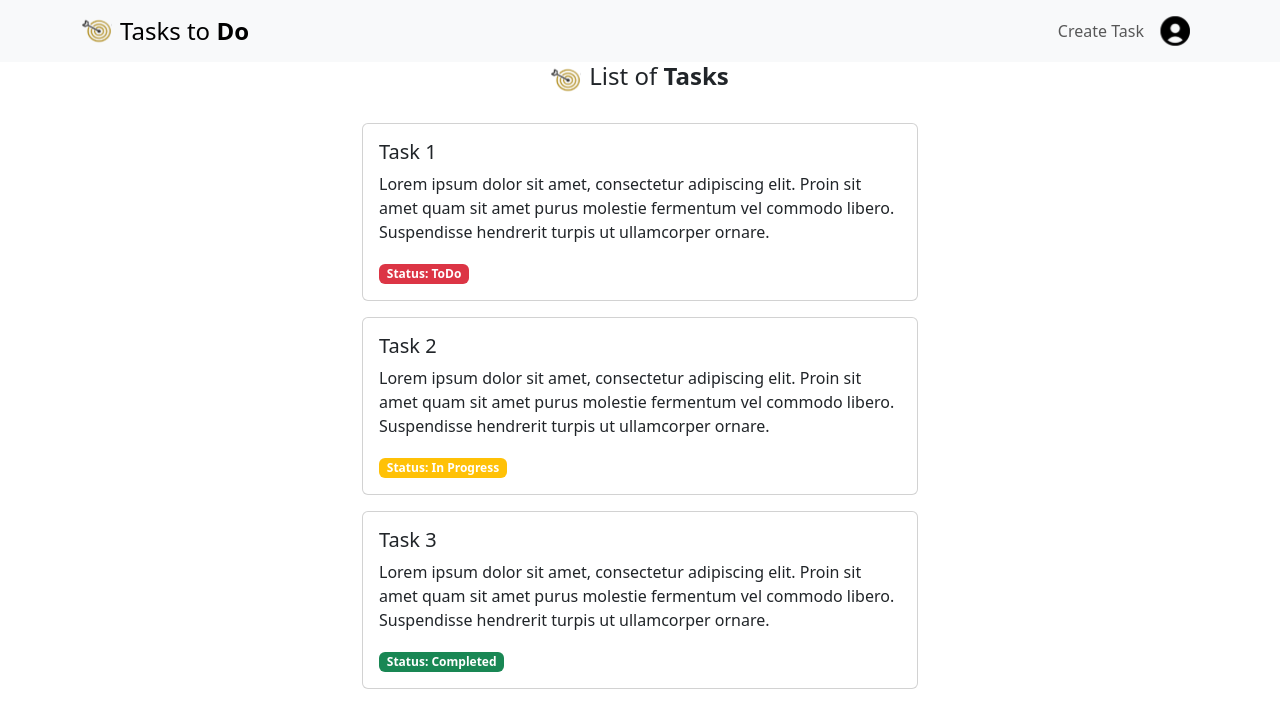
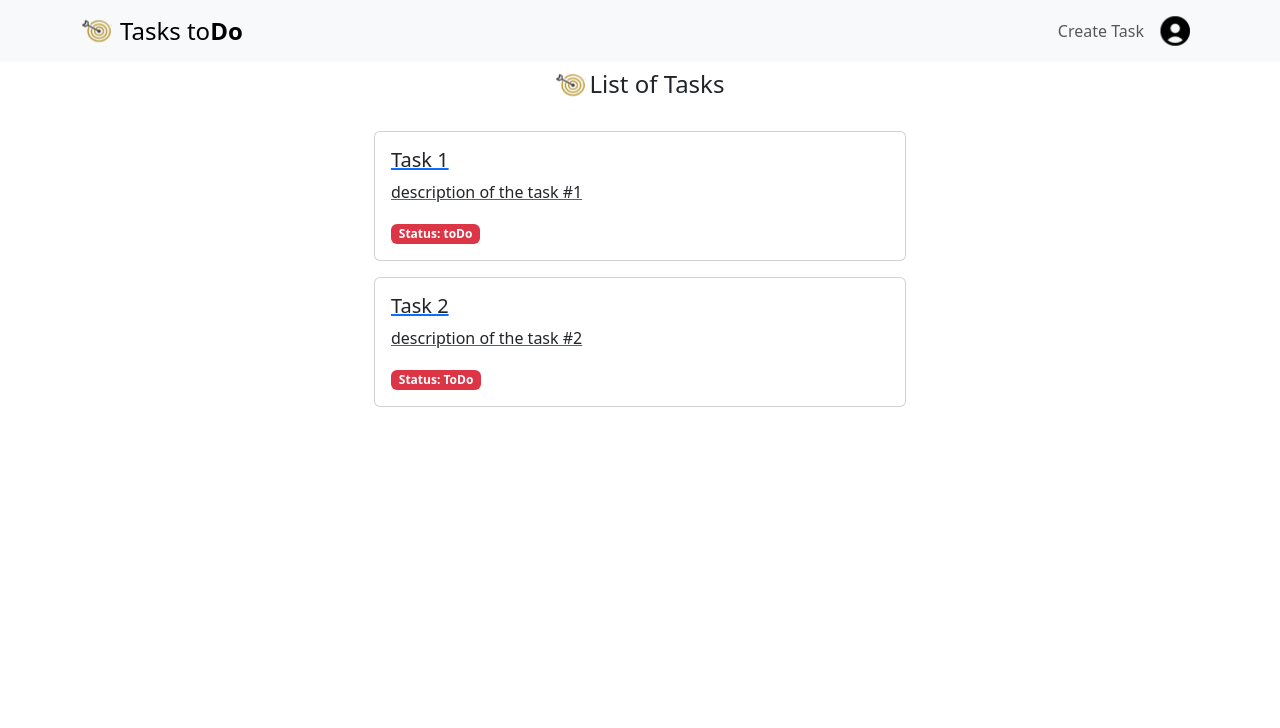
Before and after one commit to prbn97/front-taskstodo, a React (Create React App) app in the folder front-end/: page / in a window 1280 px wide. Shown: the top 728 px of the page. Built offline with nearby package versions, Linux system fonts and the light colour scheme.

Commit message:
better components

```diff
--- a/front-end/src/components/Header.js
+++ b/front-end/src/components/Header.js
@@ -3,6 +3,7 @@ import { Link } from 'react-router-dom';
 import { Container, Nav, Navbar, Modal, Button } from 'react-bootstrap';
 import logo from './img/logo.svg';
 import login from './img/login.svg';
+import Title from './Title';
 
 function Header() {
     const [showModal, setShowModal] = useState(false);
@@ -23,7 +24,7 @@ function Header() {
                             className="d-inline-block align-top"
                         />
                         <h4 className="mb-0 ms-2">
-                            Tasks to <strong className='text-Dark'>Do</strong>
+                            Tasks to<strong className='text-Dark'>Do</strong>
                         </h4>
                     </Navbar.Brand>
 
@@ -49,7 +50,9 @@ function Header() {
 
             <Modal show={showModal} onHide={handleCloseModal}>
                 <Modal.Header closeButton>
-                    <Modal.Title>Create Task</Modal.Title>
+                    <Modal.Title>
+                        <Title icon={logo} text="Create Tasks" />
+                    </Modal.Title>
                 </Modal.Header>
                 <Modal.Body>
                     {/* Aqui você pode colocar seu formulário de criação de tarefa */}
--- a/front-end/src/components/Title.js
+++ b/front-end/src/components/Title.js
@@ -1,16 +1,15 @@
-import logo from './img/logo.svg';
-const Title = () => {
+const Title = ({ icon, text }) => {
     return (
-        <div className="d-flex align-items-center">
+        <div className="d-flex align-items mt-2 ">
             <img
                 alt="icon-title"
-                src={logo}
+                src={icon}
                 width="30"
                 height="30"
-                className="d-inline-block align-top me-2"
+                className="me-1"
             />
             <h4>
-                {' '}List of <strong className="text-dark">Tasks</strong>
+                {text}
             </h4>
         </div>
     );
--- a/front-end/src/components/pages/ErrorPage.js
+++ b/front-end/src/components/pages/ErrorPage.js
@@ -5,10 +5,11 @@ export default function ErrorPage() {
     const error = useRouteError();
 
     return (
-        <div className="container">
+        <>
             <div className="row">
                 <Header />
             </div>
+
             <div className="row">
                 <div className="col-md-6 offset-md-3">
                     <h1 className="mt-3">Oops!</h1>
@@ -19,6 +20,6 @@ export default function ErrorPage() {
                     </p>
                 </div>
             </div>
-        </div>
+        </>
     );
 }
--- /dev/null
+++ b/front-end/src/components/pages/Task.js
@@ -0,0 +1,48 @@
+import { useEffect, useState } from "react";
+import logo from '../img/logo.svg';
+import Title from '../Title';
+import { useParams } from "react-router-dom";
+
+const Task = () => {
+    const [task, setTask] = useState({});
+    let { id } = useParams();
+
+    useEffect(() => {
+        let mockTask =
+        {
+            id: 1,
+            title: "Task 1",
+            description: "description of the task #1",
+            status: "toDo",
+        }
+        setTask(mockTask);
+    }, [id])
+
+    return (
+        <>
+            <div className="container">
+
+                <div className="row justify-content-center">
+                    <div className="col-auto">
+                        <Title icon={logo} text={task.title} />
+                    </div>
+                </div>
+
+
+                <div className="row m-2">
+                    <div className="col">
+                        <div key={task.id} className="card-body ">
+                            <span className="badge bg-danger">Status: {task.status}</span>
+                            <p className="card-text mt-2">{task.description}</p>
+                        </div>
+                    </div>
+
+
+                </div>
+            </div>
+
+        </>
+    );
+
+}
+export default Task;
--- a/front-end/src/components/pages/Tasks.js
+++ b/front-end/src/components/pages/Tasks.js
@@ -1,11 +1,34 @@
+import { useEffect, useState } from "react";
+import logo from '../img/logo.svg';
 import Title from '../Title';
+import { Link } from "react-router-dom";
+
 const Tasks = () => {
+    const [tasks, setTasks] = useState([]);
+    useEffect(() => {
+        let mockTaskList = [
+            {
+                id: 1,
+                title: "Task 1",
+                description: "description of the task #1",
+                status: "toDo",
+            },
+            {
+                id: 2,
+                title: "Task 2",
+                description: "description of the task #2",
+                status: "ToDo",
+            },
+        ]
+        setTasks(mockTaskList)
+    }, []);
     return (
         <>
-            <div className="col">
+            <div className="container">
+
                 <div className="row justify-content-center">
                     <div className="col-auto">
-                        <Title />
+                        <Title icon={logo} text="List of Tasks" />
                     </div>
                 </div>
 
@@ -13,32 +36,23 @@ const Tasks = () => {
                 <div className="row m-4">
                     <div className="col">
 
-                        <div className="card mb-3">
-                            <div className="card-body">
-                                <h5 className="card-title">Task 1</h5>
-                                <p className="card-text">Lorem ipsum dolor sit amet, consectetur adipiscing elit. Proin sit amet quam sit amet purus molestie fermentum vel commodo libero. Suspendisse hendrerit turpis ut ullamcorper ornare.</p>
-                                <span className="badge bg-danger">Status: ToDo</span>
-                            </div>
-                        </div>
 
-                        <div className="card mb-3">
-                            <div className="card-body">
-                                <h5 className="card-title">Task 2</h5>
-                                <p className="card-text">Lorem ipsum dolor sit amet, consectetur adipiscing elit. Proin sit amet quam sit amet purus molestie fermentum vel commodo libero. Suspendisse hendrerit turpis ut ullamcorper ornare.</p>
-                                <span className="badge bg-warning">Status: In Progress</span>
-                            </div>
-                        </div>
+                        {tasks.map((listItem) => (
+                            <Link to={`/tasks/${listItem.id}`}><div className="card mb-3 ">
+                                <div key={listItem.id} className="card-body ">
+                                    <h5 className="card-title" >{listItem.title}</h5>
+                                    <p className="card-text">{listItem.description}</p>
+                                    <span className="badge bg-danger">Status: {listItem.status}</span>
 
-                        <div className="card mb-3">
-                            <div className="card-body">
-                                <h5 className="card-title">Task 3</h5>
-                                <p className="card-text">Lorem ipsum dolor sit amet, consectetur adipiscing elit. Proin sit amet quam sit amet purus molestie fermentum vel commodo libero. Suspendisse hendrerit turpis ut ullamcorper ornare.</p>
-                                <span className="badge bg-success">Status: Completed</span>
-                            </div>
-                        </div>
+                                </div>
+                            </div></Link>
+                        ))}
+
+
 
                     </div>
                 </div>
+
             </div>
         </>
     );
```
Also changed, not shown: front-end/src/index.js (+14 -1 lines).
